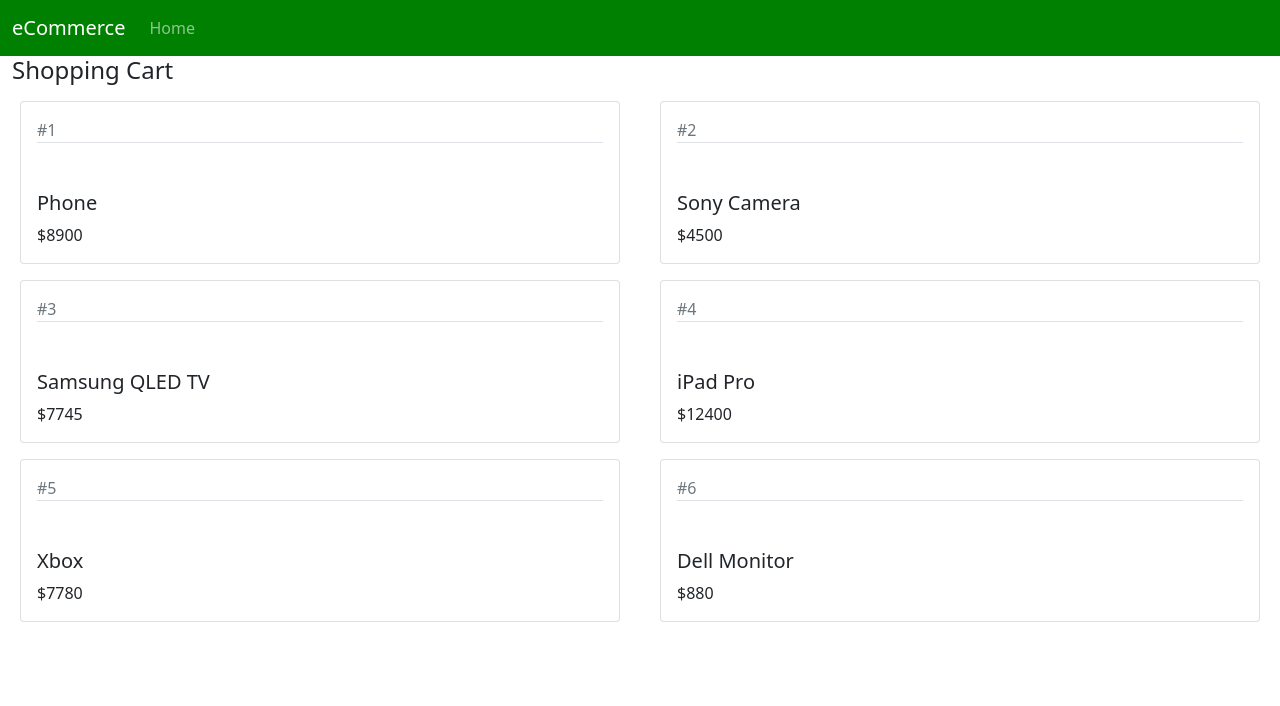
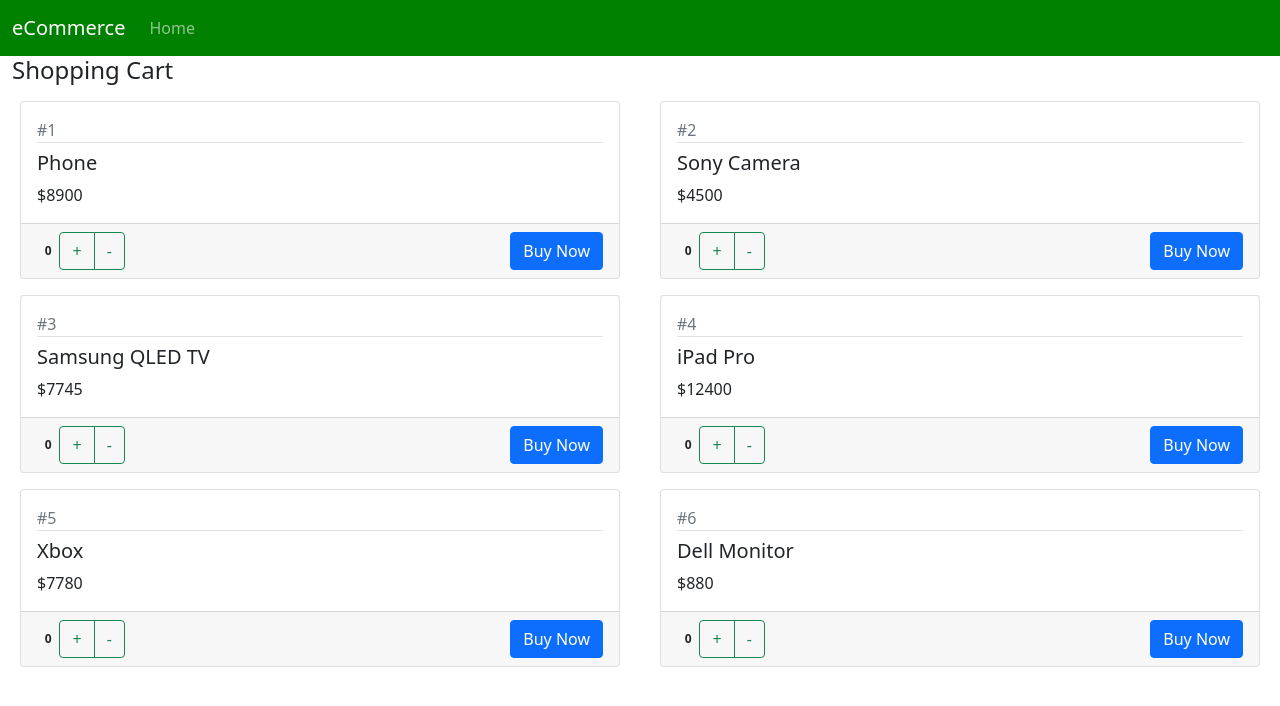
Before and after one commit to miriam-hidalgo/eccomerce-site, a React (Create React App) app: page / in a window 1280 px wide. Shown: the top 706 px of the page. Built offline with nearby package versions, Linux system fonts and the light colour scheme.

Commit message:
Added props and content to product component

```diff
--- a/src/Product.jsx
+++ b/src/Product.jsx
@@ -1,15 +1,49 @@
 import React, { Component } from "react";
 
 export default class Product extends Component {
+  state = {
+    product: this.props.product,
+  };
+
   render() {
     return (
       <div className="col-lg-6">
         <div className="card m-2">
           <div className="card-body">
-            <div className="text-muted">#{this.props.id}</div>
-            <h5 className="pt-5 border-top">{this.props.productName}</h5>
-            <div>${this.props.price}</div>
+            <div className="text-muted">#{this.state.product.id}</div>
+            <h5 className="pt-2 border-top">
+              {this.state.product.productName}
+            </h5>
+            <div>${this.state.product.price}</div>
           </div>
+          {/*  card body ends here */}
+
+          <div className="card-footer">
+            <div className="float-start">
+              <span className="badge text-dark">
+                {this.state.product.quantity}
+              </span>
+
+              <div className="btn-group">
+                <button
+                  className="btn btn-outline-success"
+                  onClick={this.props.onIncrement}
+                >
+                  +
+                </button>
+                <button
+                  className="btn btn-outline-success"
+                  onClick={this.props.onDecrement}
+                >
+                  -
+                </button>
+              </div>
+            </div>
+            {/*  float-left ends here */}
+
+            <div className="float-end">{this.props.children}</div>
+          </div>
+          {/* card-footer ends here  */}
         </div>
       </div>
     );
--- a/src/ShoppingCart.jsx
+++ b/src/ShoppingCart.jsx
@@ -23,14 +23,25 @@
             return (
               <Product
                 key={prod.id}
-                id={prod.id}
-                productName={prod.productName}
-                price={prod.price}
-              />
+                product={prod}
+                onIncrement={this.handleIncrement}
+                onDecrement={this.handleDecrement}
+              >
+                <button className="btn btn-primary">Buy Now</button>
+              </Product>
             );
           })}
         </div>
       </div>
     );
   }
+  // render ends here
+
+  handleIncrement = () => {
+    console.log("handleIncrement");
+  };
+
+  handleDecrement = () => {
+    console.log("handleDecrement");
+  };
 }
```
